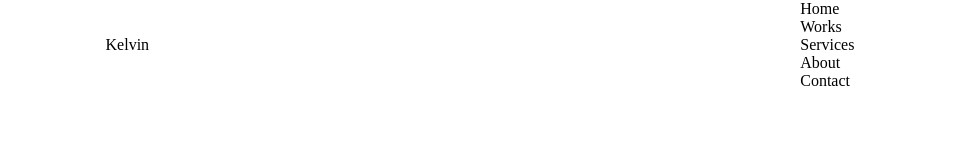
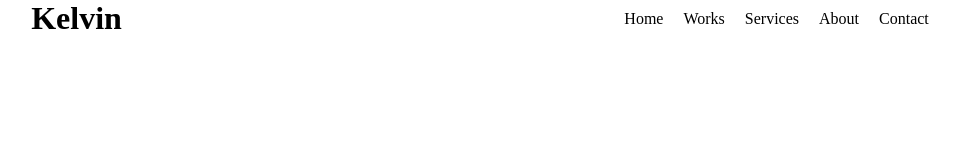
Before and after one commit to erema-amore/kelvin, a plain HTML site: page index.html in a window 1280 px wide. Shown: the top 160 px of the page, without its empty margins (220-1178 px from the left). Drawn offline with Linux system fonts and the light colour scheme.

Commit message:
first commit

```diff
--- a/css/main.css
+++ b/css/main.css
@@ -19,12 +19,24 @@ a{
 
 .menu{
     display: flex;
-    align-items: center;
+    gap: 20px;
+
 }
 
+.menu__block{
+    display: flex;
+    gap: 20px;
+    color: #000000;
+
+}
 /* .header{
     display: flex;
     justify-content: space-around;
     align-items: center;
 
 } */
+
+.logo{
+    font-weight: 700;
+    font-size: 32px;
+}
```
